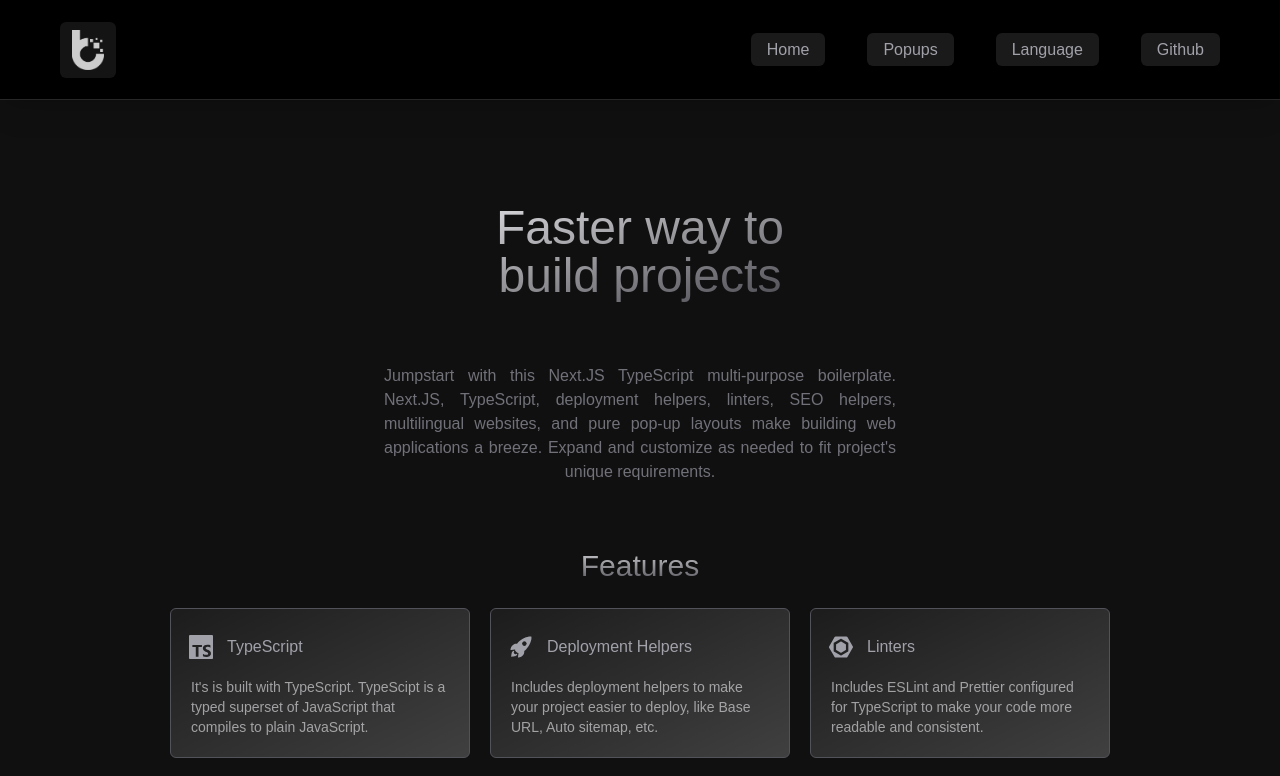
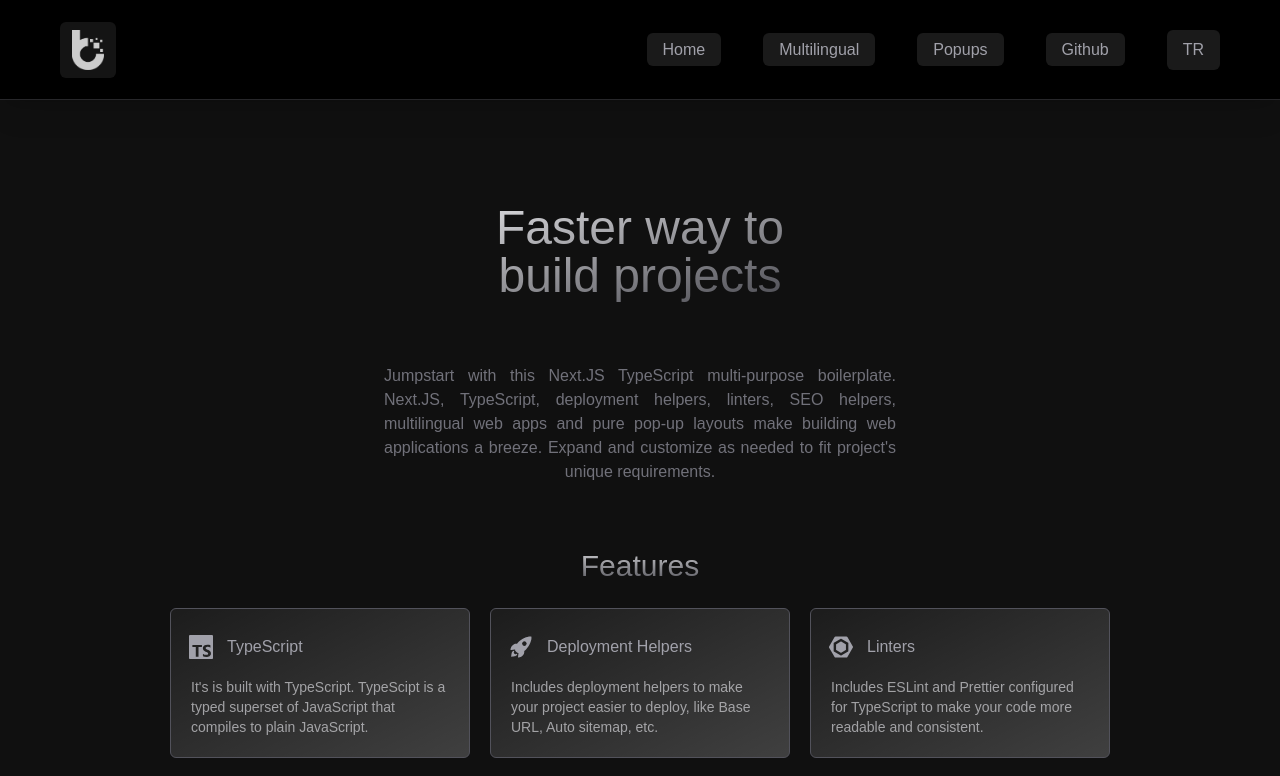
Before and after one commit to Beyond-Codes/beyond-next-ts-boilerplate, a Next.js app: page / in a window 1280 px wide. Shown: the top 776 px of the page. Built offline with nearby package versions, Linux system fonts and the light colour scheme.

Commit message:
rev: get translated text

```diff
--- a/src/components/layout/Header.tsx
+++ b/src/components/layout/Header.tsx
@@ -8,6 +8,8 @@ import {
 } from '@/types/header.types';
 
 import BeyondLogo from '@/public/assets/img/beyond.png';
+import { useLanguage } from '@/contexts/Language.context';
+import { useIntl } from 'react-intl';
 
 const ClassNames: HeaderLinkClassName = {
   desktop:
@@ -31,12 +33,14 @@ function MobileMenu({ isActive, children }: MobileMenuProps): JSX.Element {
 }
 
 export default function Header(): JSX.Element {
+  const { formatMessage: t } = useIntl();
   const [mobileMenu, setMobileMenu] = React.useState<boolean>(false);
+  const { language, changeLanguage } = useLanguage();
 
   const HeaderLinks: HeaderLink[] = [
     {
       id: 0,
-      name: 'Home',
+      name: 'header.links.0',
       url: '/',
       classNames: {
         desktop: ClassNames.desktop,
@@ -45,7 +49,16 @@ export default function Header(): JSX.Element {
     },
     {
       id: 1,
-      name: 'Popups',
+      name: 'header.links.1',
+      url: '/language',
+      classNames: {
+        desktop: ClassNames.desktop,
+        mobile: ClassNames.mobile,
+      },
+    },
+    {
+      id: 2,
+      name: 'header.links.2',
       url: '/popups',
       classNames: {
         desktop: ClassNames.desktop,
@@ -53,17 +66,8 @@ export default function Header(): JSX.Element {
       },
     },
     {
-      id: 2,
-      name: 'Language',
-      url: '/language',
-      classNames: {
-        desktop: ClassNames.desktop,
-        mobile: ClassNames.mobile,
-      },
-    },
-    {
       id: 3,
-      name: 'Github',
+      name: 'header.links.3',
       url: 'https://github.com/beyond-codes/next-ts-template',
       classNames: {
         desktop: ClassNames.desktop,
@@ -84,11 +88,11 @@ export default function Header(): JSX.Element {
               target="_blank"
               rel="noreferrer"
             >
-              {name}
+              {t({ id: name })}
             </a>
           ) : (
             <Link className={className} href={url}>
-              {name}
+              {t({ id: name })}
             </Link>
           )}
         </li>
@@ -109,11 +113,11 @@ export default function Header(): JSX.Element {
               target="_blank"
               rel="noreferrer"
             >
-              {name}
+              {t({ id: name })}
             </a>
           ) : (
             <Link className={className} href={url}>
-              {name}
+              {t({ id: name })}
             </Link>
           )}
         </li>
@@ -148,6 +152,15 @@ export default function Header(): JSX.Element {
         </Link>
         <nav className="hidden w-fit items-center justify-end gap-5 lg:flex">
           {getDesktopElements()}
+          <li>
+            <button
+              type="button"
+              className={ClassNames.desktop}
+              onClick={() => changeLanguage(language === 'tr' ? 'en' : 'tr')}
+            >
+              {language === 'tr' ? 'EN' : 'TR'}
+            </button>
+          </li>
         </nav>
         <button
           type="button"
--- a/src/pages/index.tsx
+++ b/src/pages/index.tsx
@@ -8,6 +8,7 @@ import { RiMessageFill } from 'react-icons/ri';
 import { BsFillFileBarGraphFill } from 'react-icons/bs';
 import { SiEslint, SiTypescript } from 'react-icons/si';
 import { IoRocketSharp, IoLanguage } from 'react-icons/io5';
+import { useIntl } from 'react-intl';
 
 type FeatureElementProps = {
   id: number;
@@ -22,6 +23,8 @@ function FeatureElement({
   title,
   description,
 }: FeatureElementProps): JSX.Element {
+  const { formatMessage: t } = useIntl();
+
   return (
     <li
       data-id={id}
@@ -30,9 +33,11 @@ function FeatureElement({
       <span className="pointer-events-none absolute left-0 top-0 h-full w-full bg-transparent transition-all duration-200 group-hover:bg-white/5" />
       <h3 className="flex items-center justify-start gap-2">
         <FeatureIcon className="relative -ml-2 h-9 w-9 rounded-md  p-1.5 text-zinc-400" />
-        <span className="text-base text-zinc-400">{title}</span>
+        <span className="text-base text-zinc-400">{t({ id: title })}</span>
       </h3>
-      <p className="mt-3 text-left text-sm text-zinc-300/70">{description}</p>
+      <p className="mt-3 text-left text-sm text-zinc-300/70">
+        {t({ id: description })}
+      </p>
     </li>
   ) as JSX.Element;
 }
@@ -42,44 +47,38 @@ export default function Home(): JSX.Element {
     {
       id: 0,
       icon: SiTypescript,
-      title: 'TypeScript',
-      description:
-        "It's is built with TypeScript. TypeScipt is a typed superset of JavaScript that compiles to plain JavaScript.",
+      title: 'homepage.features.elements.0.heading',
+      description: 'homepage.features.elements.0.description',
     },
     {
       id: 3,
       icon: IoRocketSharp,
-      title: 'Deployment Helpers',
-      description:
-        'Includes deployment helpers to make your project easier to deploy, like Base URL, Auto sitemap, etc.',
+      title: 'homepage.features.elements.1.heading',
+      description: 'homepage.features.elements.1.description',
     },
     {
       id: 1,
       icon: SiEslint,
-      title: 'Linters',
-      description:
-        'Includes ESLint and Prettier configured for TypeScript to make your code more readable and consistent.',
+      title: 'homepage.features.elements.2.heading',
+      description: 'homepage.features.elements.2.description',
     },
     {
       id: 2,
       icon: BsFillFileBarGraphFill,
-      title: 'SEO Helpers',
-      description:
-        'Includes SEO helpers to make your project more search engine friendly, like Meta Tags, Open Graph, OG tags, etc.',
+      title: 'homepage.features.elements.3.heading',
+      description: 'homepage.features.elements.3.description',
     },
     {
       id: 4,
       icon: IoLanguage,
-      title: 'Multilingual',
-      description:
-        'Includes multilingual layout to make your project multilingual, ready to use i18n.',
+      title: 'homepage.features.elements.4.heading',
+      description: 'homepage.features.elements.4.description',
     },
     {
       id: 5,
       icon: RiMessageFill,
-      title: 'Popups',
-      description:
-        'Includes popups layout to make your project have pure popups without any packages.',
+      title: 'homepage.features.elements.5.heading',
+      description: 'homepage.features.elements.5.description',
     },
   ];
 
@@ -97,6 +96,8 @@ export default function Home(): JSX.Element {
     return elements as JSX.Element[];
   };
 
+  const { formatMessage: t } = useIntl();
+
   return (
     <>
       <Meta
@@ -107,7 +108,7 @@ export default function Home(): JSX.Element {
       <Header />
       <main className="default-fade-in mt-[100px] grid min-h-screen w-full grid-cols-1 place-content-start place-items-center gap-5 bg-[#101010] p-5 pt-[100px] font-theme">
         <h1 className=" max-w-sm bg-gradient-to-br from-zinc-200 to-zinc-700 bg-clip-text p-1 text-center text-4xl text-transparent lg:text-5xl">
-          Faster way to build projects
+          {t({ id: 'homepage.heading' })}
         </h1>
         <p
           style={{
@@ -115,14 +116,10 @@ export default function Home(): JSX.Element {
           }}
           className="mt-10 max-w-lg text-justify text-base text-zinc-500"
         >
-          Jumpstart with this Next.JS TypeScript multi-purpose boilerplate.
-          Next.JS, TypeScript, deployment helpers, linters, SEO helpers,
-          multilingual websites, and pure pop-up layouts make building web
-          applications a breeze. Expand and customize as needed to fit
-          project&apos;s unique requirements.
+          {t({ id: 'homepage.description' })}
         </p>
         <h2 className="mt-10 bg-gradient-to-b from-zinc-200 to-zinc-700 bg-clip-text p-1 text-center text-xl text-transparent lg:text-3xl">
-          Features
+          {t({ id: 'homepage.features.heading' })}
         </h2>
         <section className="grid w-fit max-w-theme auto-rows-fr grid-cols-1 place-content-start place-items-center gap-5 md:grid-cols-2 lg:grid-cols-3">
           {getFeatureGrid() as JSX.Element[]}
--- a/src/pages/popups.tsx
+++ b/src/pages/popups.tsx
@@ -4,8 +4,10 @@ import Header from '@/components/layout/Header';
 import Footer from '@/components/layout/Footer';
 import { usePopup } from '@/contexts/Popup.context';
 import Wait from '@/common/utils/Wait.util';
+import { useIntl } from 'react-intl';
 
 function Popups() {
+  const { formatMessage: t } = useIntl();
   const { activateAlertPopup, activateConfirmPopup, deactivateConfirmPopup } =
     usePopup();
   return (
@@ -17,7 +19,7 @@ function Popups() {
       <Header />
       <main className="default-fade-in mt-[100px] grid min-h-screen w-full grid-cols-1 place-content-start place-items-center gap-5 bg-[#101010] p-5 pt-[100px] font-theme">
         <h1 className=" max-w-sm bg-gradient-to-br from-zinc-200 to-zinc-700 bg-clip-text p-1 text-center text-4xl text-transparent lg:text-5xl">
-          Popups
+          {t({ id: 'popups.heading' })}
         </h1>
         <p
           style={{
@@ -25,14 +27,11 @@ function Popups() {
           }}
           className="mt-10 max-w-lg text-justify text-base text-zinc-500"
         >
-          The context-based approach enables seamless integration of popup
-          components, making it easy to integrate into your project. With
-          expandability in mind, the layout can accommodate additional popups to
-          take your application to the next level.
+          {t({ id: 'popups.description' })}
         </p>
 
         <h2 className="mt-10 bg-gradient-to-b from-zinc-200 to-zinc-700 bg-clip-text p-1 text-center text-xl text-transparent lg:text-3xl">
-          Examples
+          {t({ id: 'popups.examples.heading' })}
         </h2>
         <ul className="flex w-fit max-w-[24rem] flex-wrap items-start justify-center gap-5 rounded-md px-5">
           <li>
@@ -159,7 +158,7 @@ function Popups() {
           </li>
         </ul>
         <p className="text-left text-sm text-zinc-500">
-          and much more, it&apos;s up to you.
+          {t({ id: 'popups.examples.last-text' })}
         </p>
       </main>
       <Footer />
```
